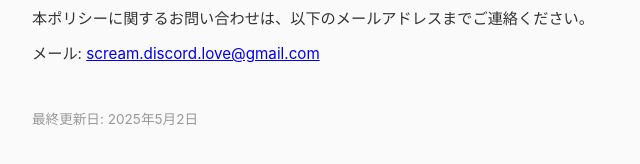
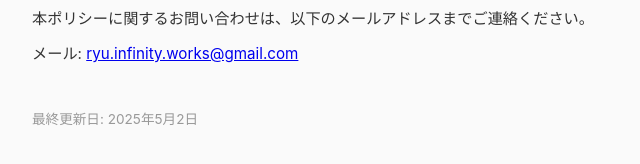
Before and after one commit to Ryu-Infinity/CrewBoard-Pages, a plain HTML site: page privacy-policy.html in a window 1280 px wide. Shown: the part 1690-1854 px from the top of the page, 268-908 px from the left. Drawn offline with Linux system fonts and the light colour scheme.

Commit message:
Update privacy-policy.html

```diff
--- a/privacy-policy.html
+++ b/privacy-policy.html
@@ -94,7 +94,7 @@
 
         <h2>11. お問い合わせ</h2>
         <p>本ポリシーに関するお問い合わせは、以下のメールアドレスまでご連絡ください。</p>
-        <p>メール: <a href="mailto:scream.discord.love@gmail.com">scream.discord.love@gmail.com</a></p>
+        <p>メール: <a href="mailto:ryu.infinity.works@gmail.com">ryu.infinity.works@gmail.com</a></p>
 
         <p class="updated">最終更新日: 2025年5月2日</p>
     </div>
```
